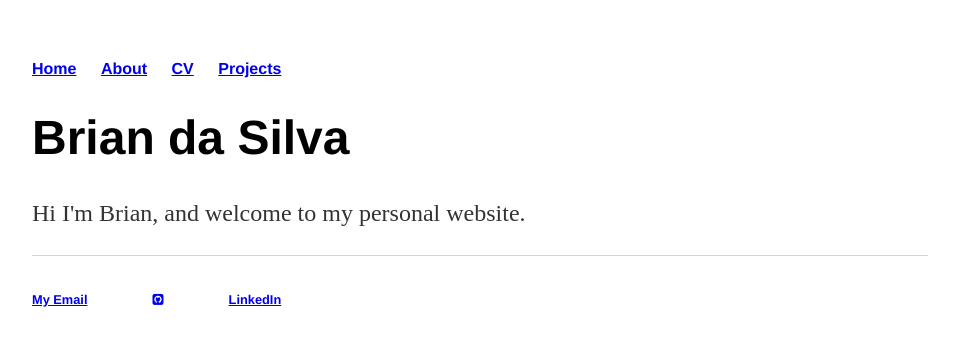
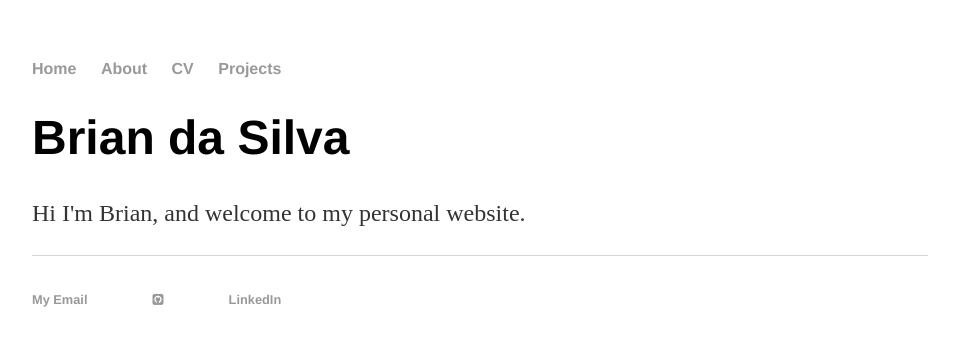
Before and after one commit to br1317/br1317.github.io, a Jekyll site: the page built from index.html, in a window 1280 px wide. Shown: the top 346 px of the page, without its empty margins (160-1119 px from the left). Built offline with Jekyll 4.4.1, drawn with Linux system fonts in a browser that asks for light colours.

Commit message:
Link Styling

```diff
--- a/css/main.css
+++ b/css/main.css
@@ -11,6 +11,14 @@ nav ul, footer ul {
 nav ul li, footer ul li {
     display: inline;
     margin-right: 20px;
+}
+
+a {
+    text-decoration: none;
+    color: #999;
+}
+a:hover {
+    text-decoration: underline;
 }
 
 h1 {
```
